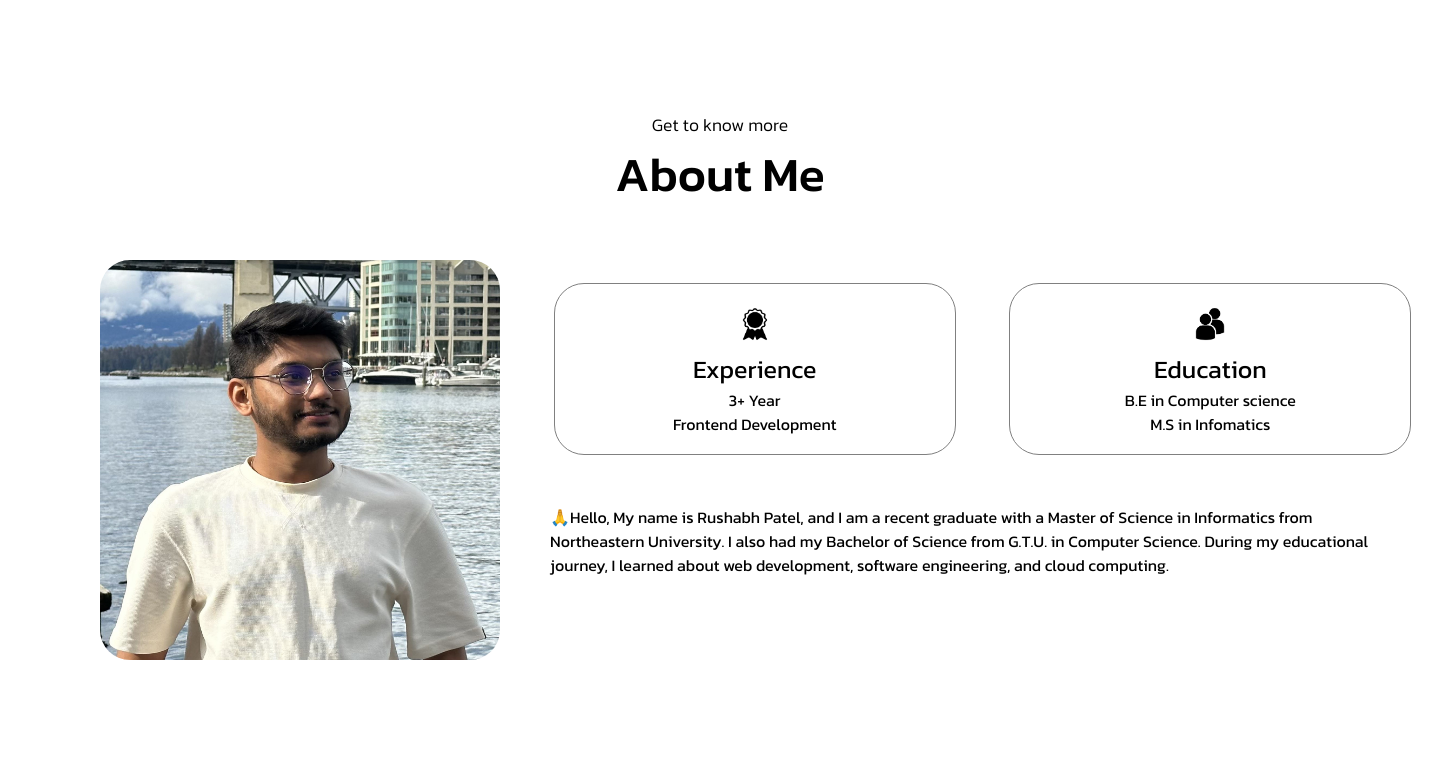
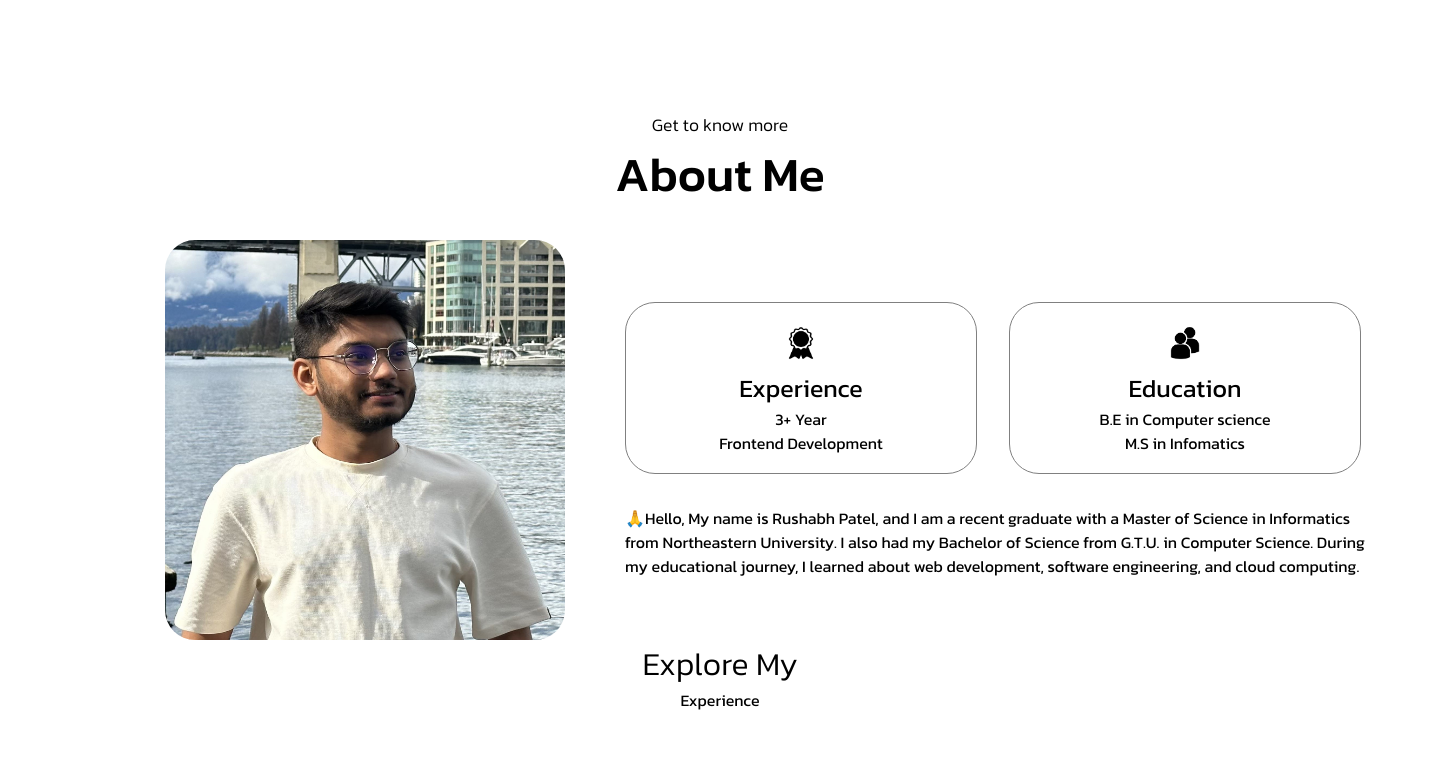
Before and after one commit to rush1998/Portfolio, a PHP site: page / in a window 1440 px wide. Shown: the part 588-1365 px from the top of the page. After the commit the page ends 1298 px from the top, so only its background shows below. Run offline with PHP 8.4, Linux system fonts and the light colour scheme.

Commit message:
improved css in about me section

```diff
--- a/index.css
+++ b/index.css
@@ -174,7 +174,10 @@ a{
 }
 
 #about-me-inner{
-    margin-top: 50px;
+    margin-top: 30px;
+    display: flex;
+    justify-content: center;
+    gap: 10rem;
 }
 
 #about-me-image{
@@ -186,15 +189,29 @@ a{
     left: 100px;
 }
 
+#experience-section-outer{
+    display: flex;
+    flex-direction: column;
+    justify-content: center;
+    align-items: flex-start;
+}
+
+#experience-education{
+    display: flex;
+    justify-content: left;
+    align-items: left;
+    gap: 2rem;
+    margin-bottom: 2rem;
+}
+
 #experience-border{
     border: 1px gray solid;
     border-radius: 30px;
-    display: inline-block;
+    display: flex;
+    align-items: flex-start;
+    justify-content: center;
     height: 170px;
-    width: 400px;
-    position: relative;
-    left: 150px;
-    bottom: 250px;
+    width: 350px;
     text-align: center;
 }
 
@@ -223,10 +240,12 @@ a{
 #education-border{
     border: 1px gray solid;
     border-radius: 30px;
-    display: inline-block;
+    display: flex;
+    justify-content: center;
+    align-items: flex-start;
     height: 170px;
-    width: 400px;
-    position: relative;
+    width: 350px;
+    /* position: relative; */
     left: 200px;
     bottom: 250px;
     text-align: center;
@@ -239,10 +258,18 @@ a{
 }
 
 #about-me-content{
-    width: 850px;
-    display: inline-block;
+    width: 750px;
     line-break: auto;
-    position: relative;
-    left: 550px;
-    bottom: 200px;
 }
+
+#explore-experience{
+    display: flex;
+    flex-direction: column;
+    justify-content: center;
+    align-items: center;
+}
+
+#explore-experiencep{
+    font-weight: 300;
+    font-size: 2rem;
+}
--- a/index.html
+++ b/index.html
@@ -46,13 +46,14 @@
     </div>
 
 <!--About me-->
-
 <div id="know-me-me">
     <p id="know-me">Get to know more</p>
     <p id="me">About Me</p>
 </div>
 <div id="about-me-inner">
 <img src="IMG_4545.jpg" alt="abotmeimage" id="about-me-image">
+<div id="experience-section-outer">
+<div id="experience-education">
     <div id="experience-border">
         <div id="experience-section-inner">
         <img  id="experience-image" src="experience.png" alt="experience">
@@ -69,12 +70,17 @@
             <p>M.S in Infomatics</p>
         </div>
     </div>
+</div>
     <p id="about-me-content">🙏Hello, My name is Rushabh Patel, and I am a recent graduate with a Master of Science in Informatics from Northeastern University. I also had my Bachelor of Science from G.T.U. in Computer Science. During my educational journey, I learned about web development, software engineering, and cloud computing.
  </p>
 </div>
+</div>
 
 <!-- Experience -->
-
+<div id="explore-experience">
+    <p id="explore-experiencep">Explore My</p>
+    <p id="explore-experiencep2">Experience</p>
+</div>
 <!--FOOTER-->
 <footer>
 
```
Lines whose indentation alone changed are shown as unchanged.
